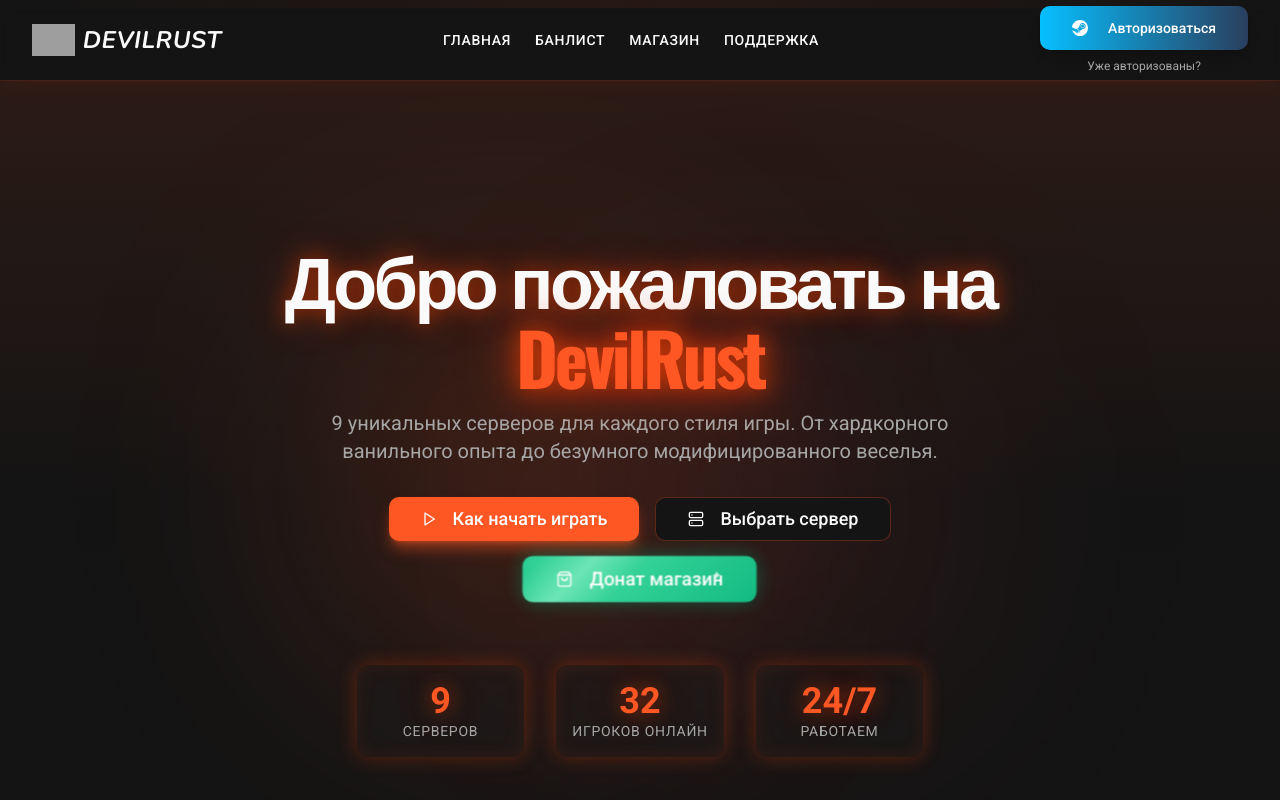
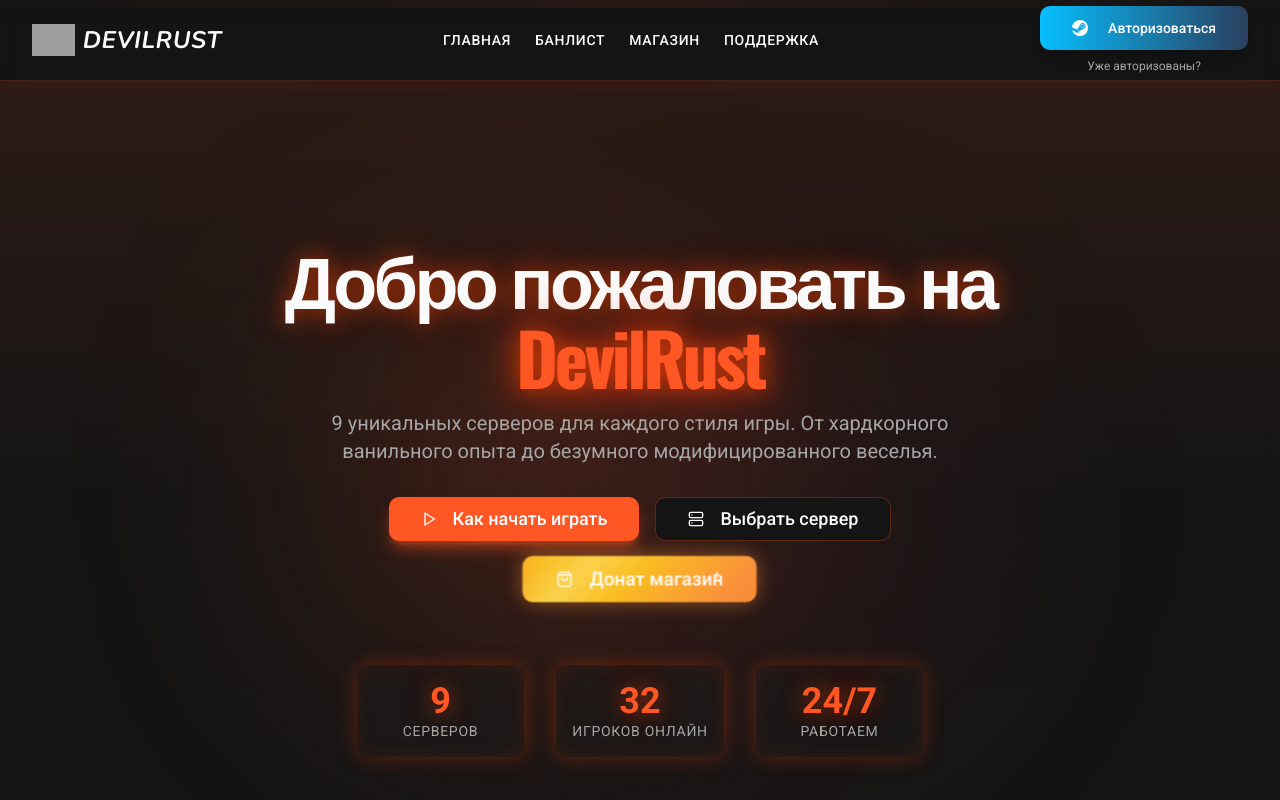
Before and after one commit to pr-poehali-dev/rust-server-info-page, a React (Vite) app: page / in a window 1280 px wide. Shown: the top 800 px of the page. Built offline with nearby package versions, Linux system fonts and the light colour scheme; grey boxes are pictures that could not be loaded.

Commit message:
Измени цвет на более привлекательный

```diff
--- a/src/index.css
+++ b/src/index.css
@@ -159,27 +159,27 @@
   @keyframes diamondShine {
     0% {
       background-position: -200% center;
-      box-shadow: 0 0 20px rgba(16, 185, 129, 0.4);
+      box-shadow: 0 0 20px rgba(251, 146, 60, 0.5);
     }
     20% {
       box-shadow:
-        0 0 30px rgba(16, 185, 129, 0.6),
-        0 0 60px rgba(16, 185, 129, 0.3);
+        0 0 30px rgba(251, 146, 60, 0.7),
+        0 0 60px rgba(251, 191, 36, 0.4);
     }
     50% {
       background-position: 200% center;
       box-shadow:
-        0 0 40px rgba(16, 185, 129, 0.8),
-        0 0 80px rgba(16, 185, 129, 0.4);
+        0 0 40px rgba(252, 211, 77, 0.9),
+        0 0 80px rgba(251, 146, 60, 0.5);
     }
     80% {
       box-shadow:
-        0 0 30px rgba(16, 185, 129, 0.6),
-        0 0 60px rgba(16, 185, 129, 0.3);
+        0 0 30px rgba(251, 146, 60, 0.7),
+        0 0 60px rgba(251, 191, 36, 0.4);
     }
     100% {
       background-position: -200% center;
-      box-shadow: 0 0 20px rgba(16, 185, 129, 0.4);
+      box-shadow: 0 0 20px rgba(251, 146, 60, 0.5);
     }
   }
 
@@ -210,13 +210,15 @@
   .diamond-shine {
     background: linear-gradient(
       135deg,
-      #059669 0%,
-      #10b981 25%,
-      #34d399 50%,
-      #6ee7b7 55%,
-      #34d399 60%,
-      #10b981 75%,
-      #059669 100%
+      #ea580c 0%,
+      #f97316 25%,
+      #fb923c 40%,
+      #fbbf24 50%,
+      #fcd34d 55%,
+      #fbbf24 60%,
+      #fb923c 70%,
+      #f97316 85%,
+      #ea580c 100%
     );
     background-size: 400% 400%;
     animation:
@@ -235,7 +237,9 @@
     background: linear-gradient(
       90deg,
       transparent,
-      rgba(255, 255, 255, 0.3),
+      rgba(255, 255, 255, 0.5),
+      rgba(254, 240, 138, 0.6),
+      rgba(255, 255, 255, 0.5),
       transparent
     );
     animation: diamondShine 6s ease-in-out infinite;
```
